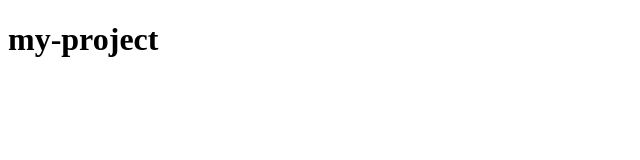
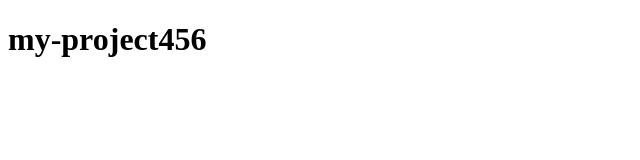
Before and after one commit to Podpalii/my-project, a plain HTML site: page index.html in a window 1280 px wide. Shown: the full height of the page, 0-640 px from the left. Drawn offline with Linux system fonts and the light colour scheme.

Commit message:
title was changed 2

```diff
--- a/index.html
+++ b/index.html
@@ -7,6 +7,6 @@
     <title>my-project</title>
 </head>
 <body>
-    <h1>my-project</h1>
+    <h1>my-project456</h1>
 </body>
 </html>
```
